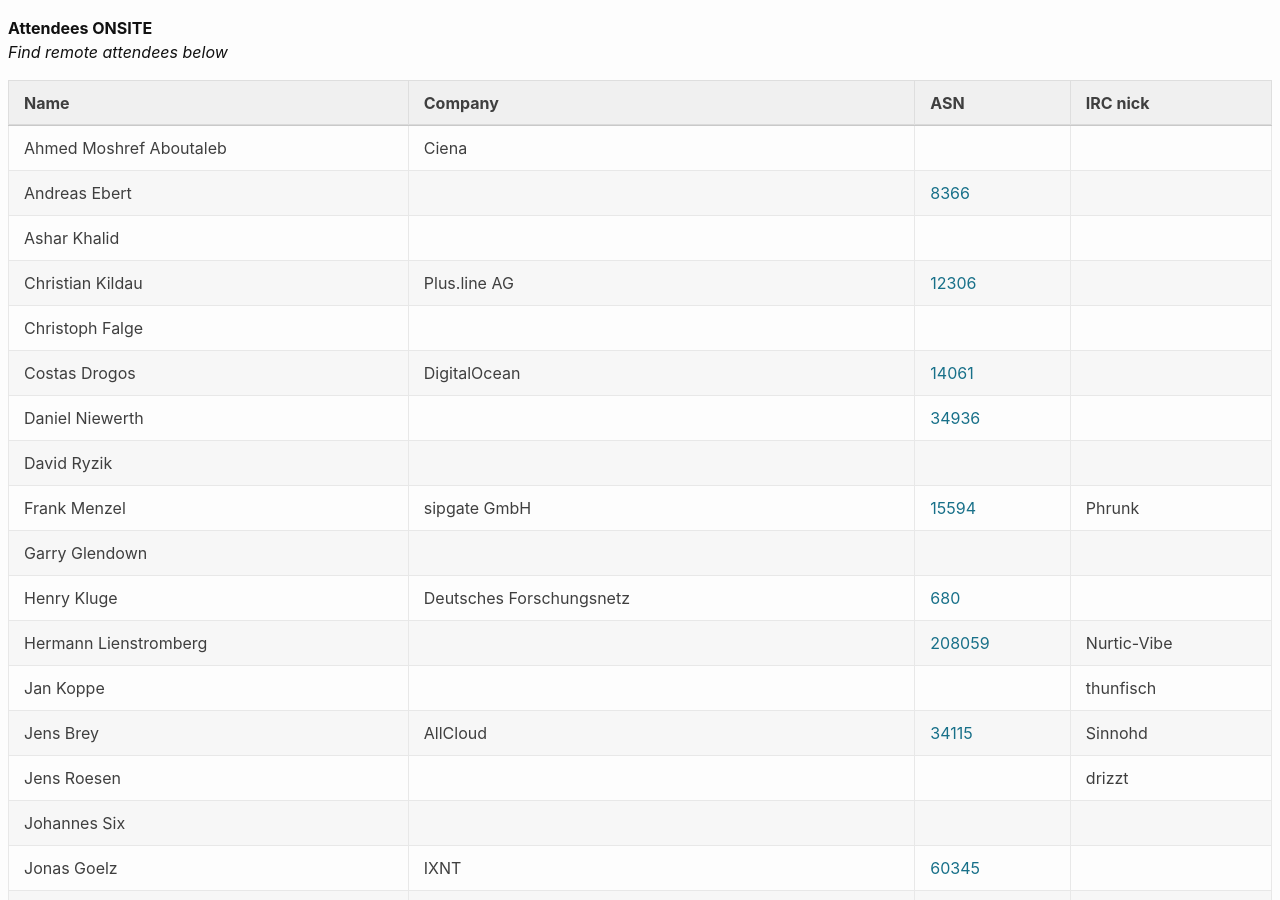
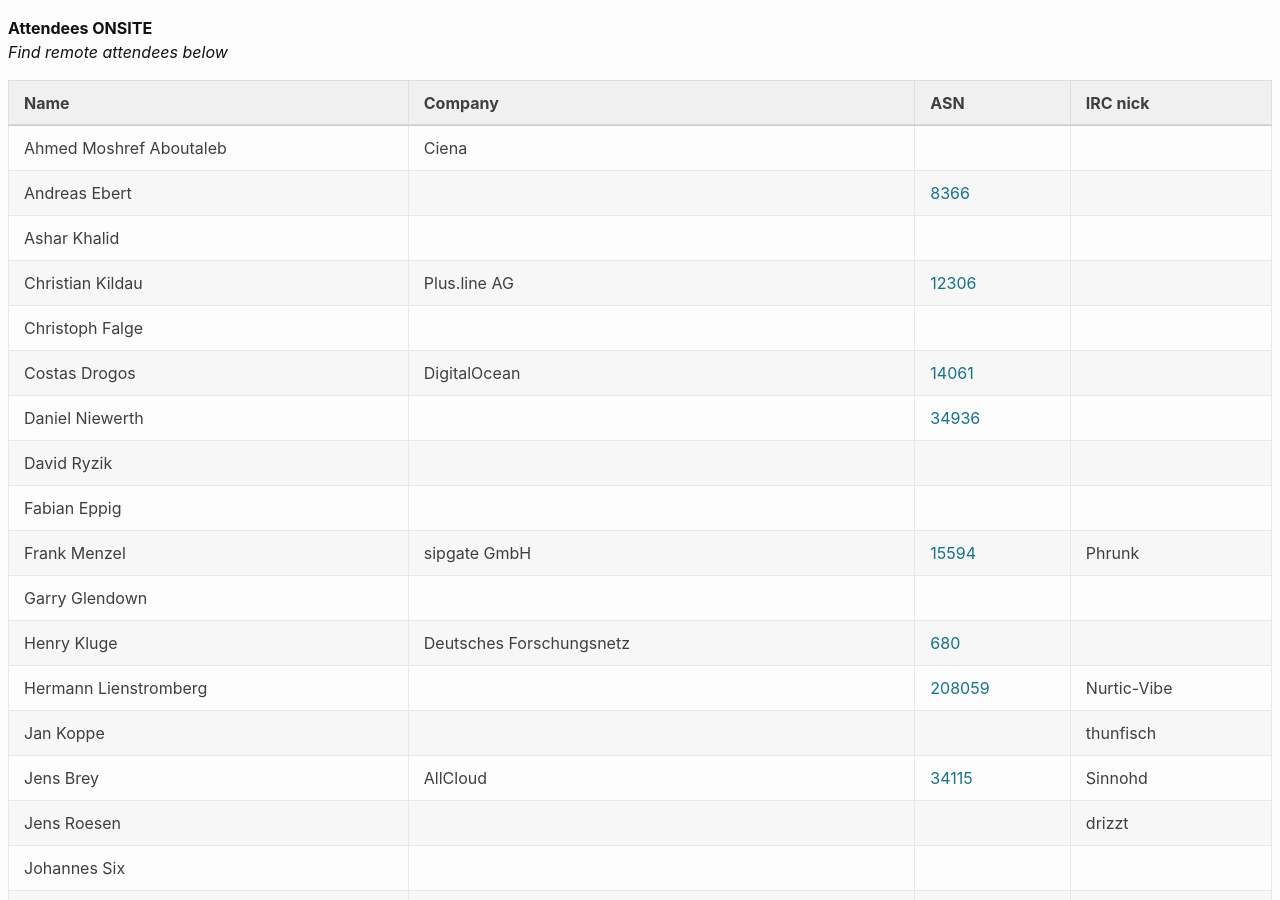
Before and after one commit to denog/pretix-attendeelist, a Jekyll site: the page built from denog14/index.md, in a window 1280 px wide and 900 px high. Built offline with Jekyll 4.4.1, drawn with Linux system fonts in a browser that asks for light colours.

Commit message:
Latest data: Sun Sep 11 22:14:49 UTC 2022

```diff
--- a/_data/attendees_denog14_onsite.json
+++ b/_data/attendees_denog14_onsite.json
@@ -43,6 +43,12 @@
   },
   {
     "name": "David Ryzik",
+    "company": null,
+    "irc": null,
+    "asn": null
+  },
+  {
+    "name": "Fabian Eppig",
     "company": null,
     "irc": null,
     "asn": null
```
